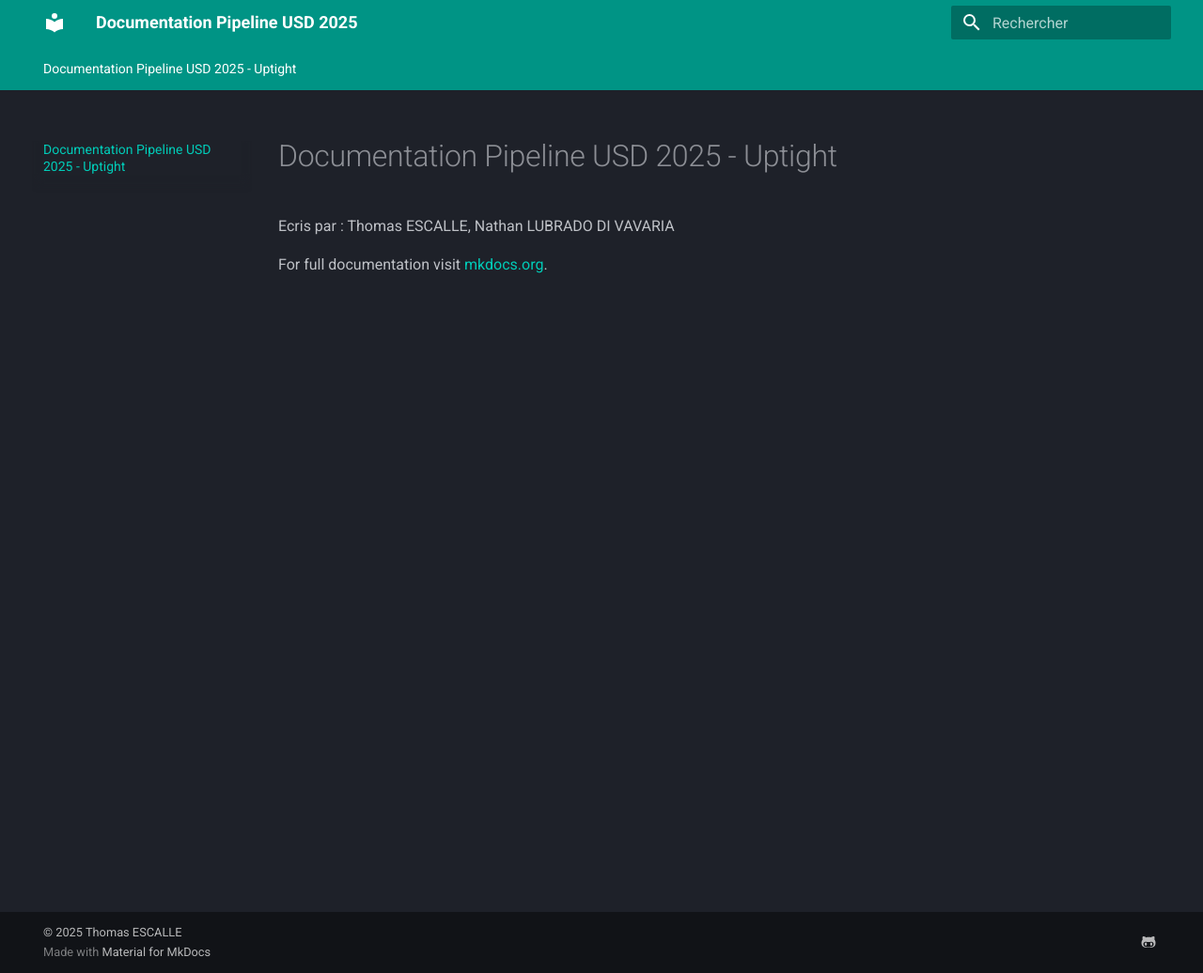
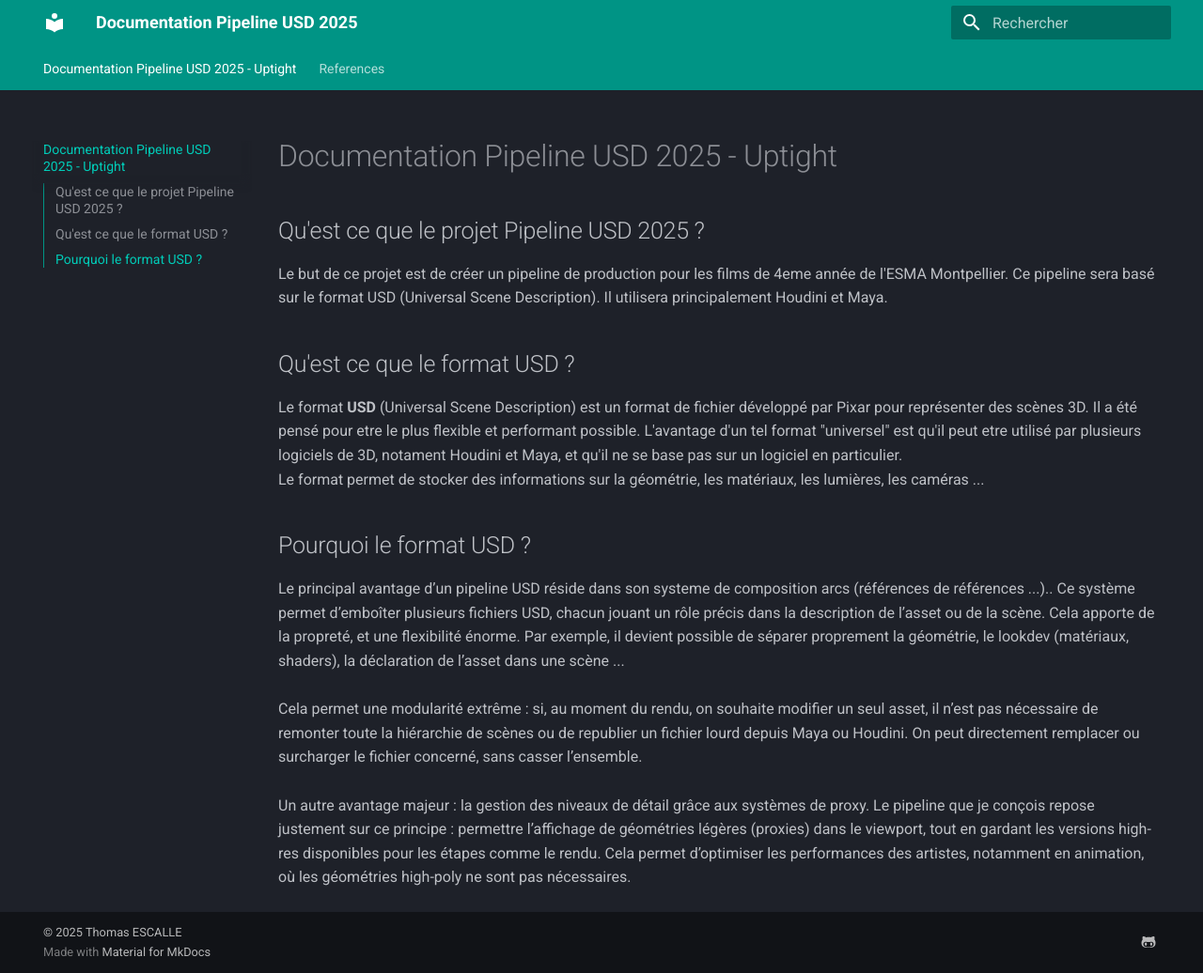
Before and after one commit to ThomasEscalle/Pipeline_USD_2025, an MkDocs documentation site: the page built from docs/index.md, in a window 1280 px wide and 1036 px high. Shown: the whole window at 94% size. Built offline with MkDocs 1.6.1 and Material for MkDocs 9.7.7, drawn with Linux system fonts in a browser that asks for light colours.

Commit message:
Pipeline

```diff
--- a/docs/index.md
+++ b/docs/index.md
@@ -1,5 +1,22 @@
 # Documentation Pipeline USD 2025 - Uptight
 
-Ecris par : Thomas ESCALLE, Nathan LUBRADO DI VAVARIA
+## Qu'est ce que le projet Pipeline USD 2025 ?
 
-For full documentation visit [mkdocs.org](https://www.mkdocs.org).
+Le but de ce projet est de créer un pipeline de production pour les films de 4eme année de l'ESMA Montpellier. Ce pipeline sera basé sur le format USD (Universal Scene Description). Il utilisera principalement Houdini et Maya.
+
+## Qu'est ce que le format USD ?
+
+Le format **USD** (Universal Scene Description) est un format de fichier développé par Pixar pour représenter des scènes 3D. Il a été pensé pour etre le plus flexible et performant possible. L'avantage d'un tel format "universel" est qu'il peut etre utilisé par plusieurs logiciels de 3D, notament Houdini et Maya, et qu'il ne se base pas sur un logiciel en particulier.
+<br>
+Le format permet de stocker des informations sur la géométrie, les matériaux, les lumières, les caméras ...
+
+## Pourquoi le format USD ?
+
+Le principal avantage d’un pipeline USD réside dans son systeme de composition arcs (références de références ...).. Ce système permet d’emboîter plusieurs fichiers USD, chacun jouant un rôle précis dans la description de l’asset ou de la scène. Cela apporte de la propreté, et une flexibilité énorme.
+Par exemple, il devient possible de séparer proprement la géométrie, le lookdev (matériaux, shaders), la déclaration de l’asset dans une scène ...
+<br>
+<br>
+Cela permet une modularité extrême : si, au moment du rendu, on souhaite modifier un seul asset, il n’est pas nécessaire de remonter toute la hiérarchie de scènes ou de republier un fichier lourd depuis Maya ou Houdini. On peut directement remplacer ou surcharger le fichier concerné, sans casser l’ensemble.
+<br>
+<br>
+Un autre avantage majeur : la gestion des niveaux de détail grâce aux systèmes de proxy. Le pipeline que je conçois repose justement sur ce principe : permettre l’affichage de géométries légères (proxies) dans le viewport, tout en gardant les versions high-res disponibles pour les étapes comme le rendu. Cela permet d’optimiser les performances des artistes, notamment en animation, où les géométries high-poly ne sont pas nécessaires.
--- a/mkdocs.yml
+++ b/mkdocs.yml
@@ -1,5 +1,5 @@
 site_name: Documentation Pipeline USD 2025
-site_url: https://james-willett.github.io/mkdocs-material-youtube-tutorial/
+site_url: https://thomasescalle.github.io/Pipeline_USD_2025/#project-layout
 theme:
   name: material
   features:
```
Also changed, not shown: docs/references.md (added, +4 -0 lines).
